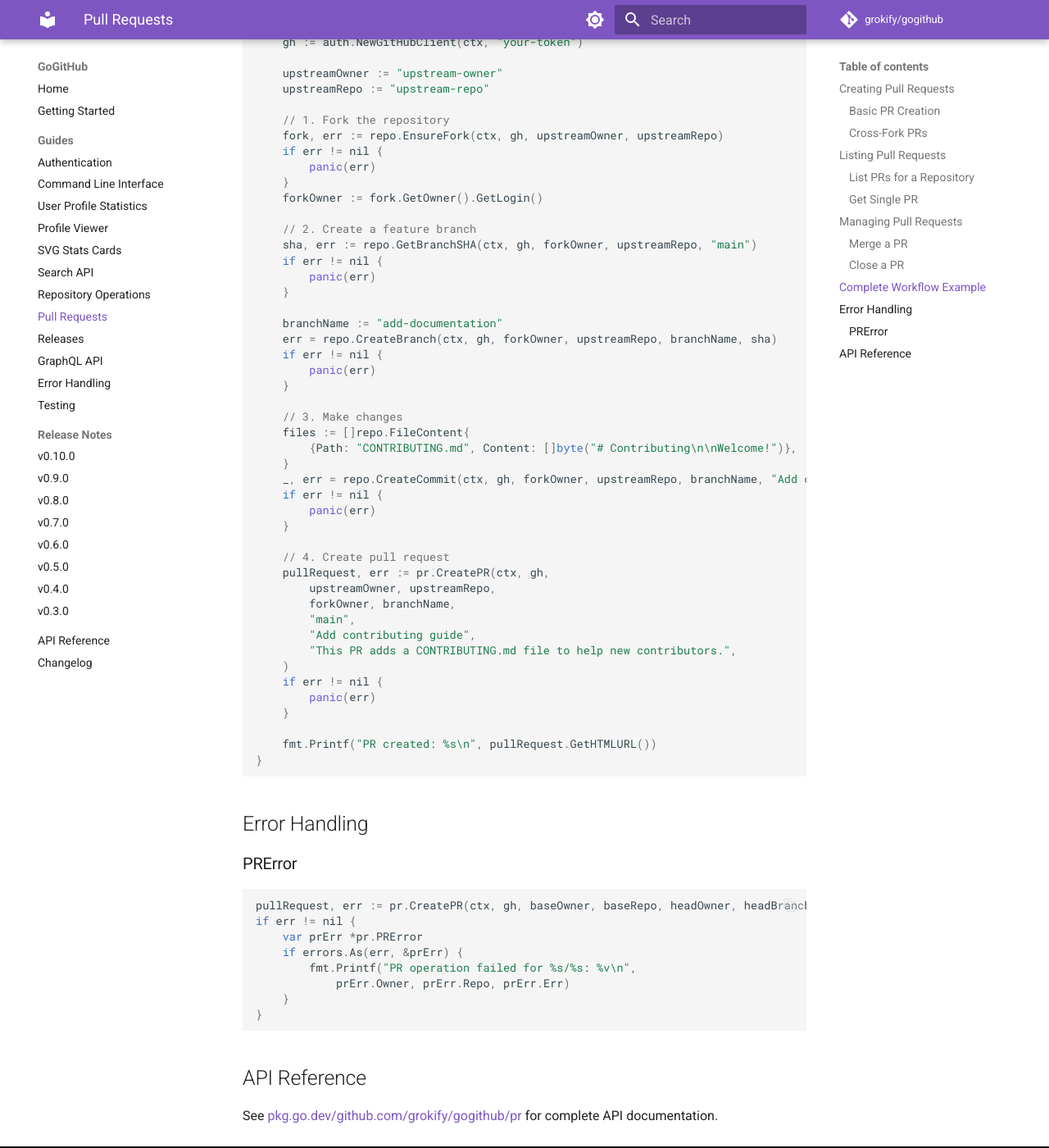
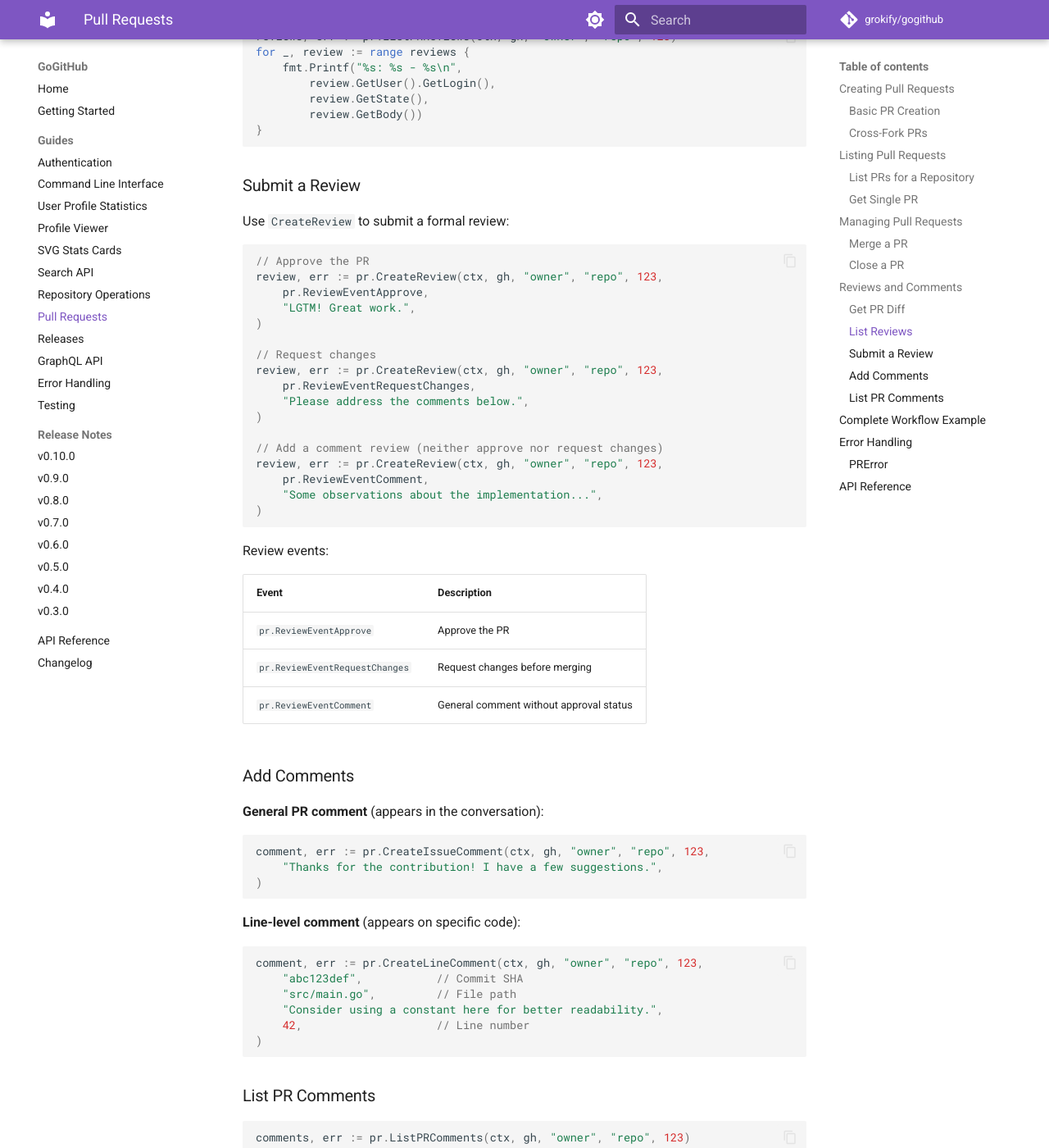
Before and after one commit to grokify/gogithub, an MkDocs documentation site: the page built from docs/guides/pr.md, in a window 1280 px wide and 1400 px high, scrolled down 2451 px. Shown: the whole window at 82% size. Built offline with MkDocs 1.6.1 and Material for MkDocs 9.7.7, drawn with Linux system fonts in a browser that asks for light colours; comment, search, counter and statistics services are not loaded; some of the changed text lies outside the part shown.

Commit message:
docs: add GitHub App auth and PR review documentation
Add documentation for v0.11.0 features including GitHub App
authentication guide and PR review/comment functions.

Co-Authored-By: Claude Opus 4.5 <noreply@anthropic.com>

````diff
--- a/docs/guides/pr.md
+++ b/docs/guides/pr.md
@@ -97,6 +97,98 @@ pullRequest, err := pr.ClosePR(ctx, gh, "owner", "repo", 123)
 fmt.Printf("PR state: %s\n", pullRequest.GetState())  // "closed"
 ```
 
+## Reviews and Comments
+
+### Get PR Diff
+
+Retrieve the diff content for a pull request:
+
+```go
+diff, err := pr.GetPRDiff(ctx, gh, "owner", "repo", 123)
+if err != nil {
+    return err
+}
+fmt.Println(diff)  // Raw diff output
+```
+
+### List Reviews
+
+```go
+reviews, err := pr.ListPRReviews(ctx, gh, "owner", "repo", 123)
+for _, review := range reviews {
+    fmt.Printf("%s: %s - %s\n",
+        review.GetUser().GetLogin(),
+        review.GetState(),
+        review.GetBody())
+}
+```
+
+### Submit a Review
+
+Use `CreateReview` to submit a formal review:
+
+```go
+// Approve the PR
+review, err := pr.CreateReview(ctx, gh, "owner", "repo", 123,
+    pr.ReviewEventApprove,
+    "LGTM! Great work.",
+)
+
+// Request changes
+review, err := pr.CreateReview(ctx, gh, "owner", "repo", 123,
+    pr.ReviewEventRequestChanges,
+    "Please address the comments below.",
+)
+
+// Add a comment review (neither approve nor request changes)
+review, err := pr.CreateReview(ctx, gh, "owner", "repo", 123,
+    pr.ReviewEventComment,
+    "Some observations about the implementation...",
+)
+```
+
+Review events:
+
+| Event | Description |
+|-------|-------------|
+| `pr.ReviewEventApprove` | Approve the PR |
+| `pr.ReviewEventRequestChanges` | Request changes before merging |
+| `pr.ReviewEventComment` | General comment without approval status |
+
+### Add Comments
+
+**General PR comment** (appears in the conversation):
+
+```go
+comment, err := pr.CreateIssueComment(ctx, gh, "owner", "repo", 123,
+    "Thanks for the contribution! I have a few suggestions.",
+)
+```
+
+**Line-level comment** (appears on specific code):
+
+```go
+comment, err := pr.CreateLineComment(ctx, gh, "owner", "repo", 123,
+    "abc123def",           // Commit SHA
+    "src/main.go",         // File path
+    "Consider using a constant here for better readability.",
+    42,                    // Line number
+)
+```
+
+### List PR Comments
+
+```go
+comments, err := pr.ListPRComments(ctx, gh, "owner", "repo", 123)
+for _, c := range comments {
+    fmt.Printf("%s at %s:%d: %s\n",
+        c.GetUser().GetLogin(),
+        c.GetPath(),
+        c.GetLine(),
+        c.GetBody())
+}
+```
+
 ## Complete Workflow Example
 
 Here's a complete example of creating a contribution via PR:
````
Also changed, not shown: README.md (+2 -0 lines), docs/guides/auth.md (+93 -0 lines).
